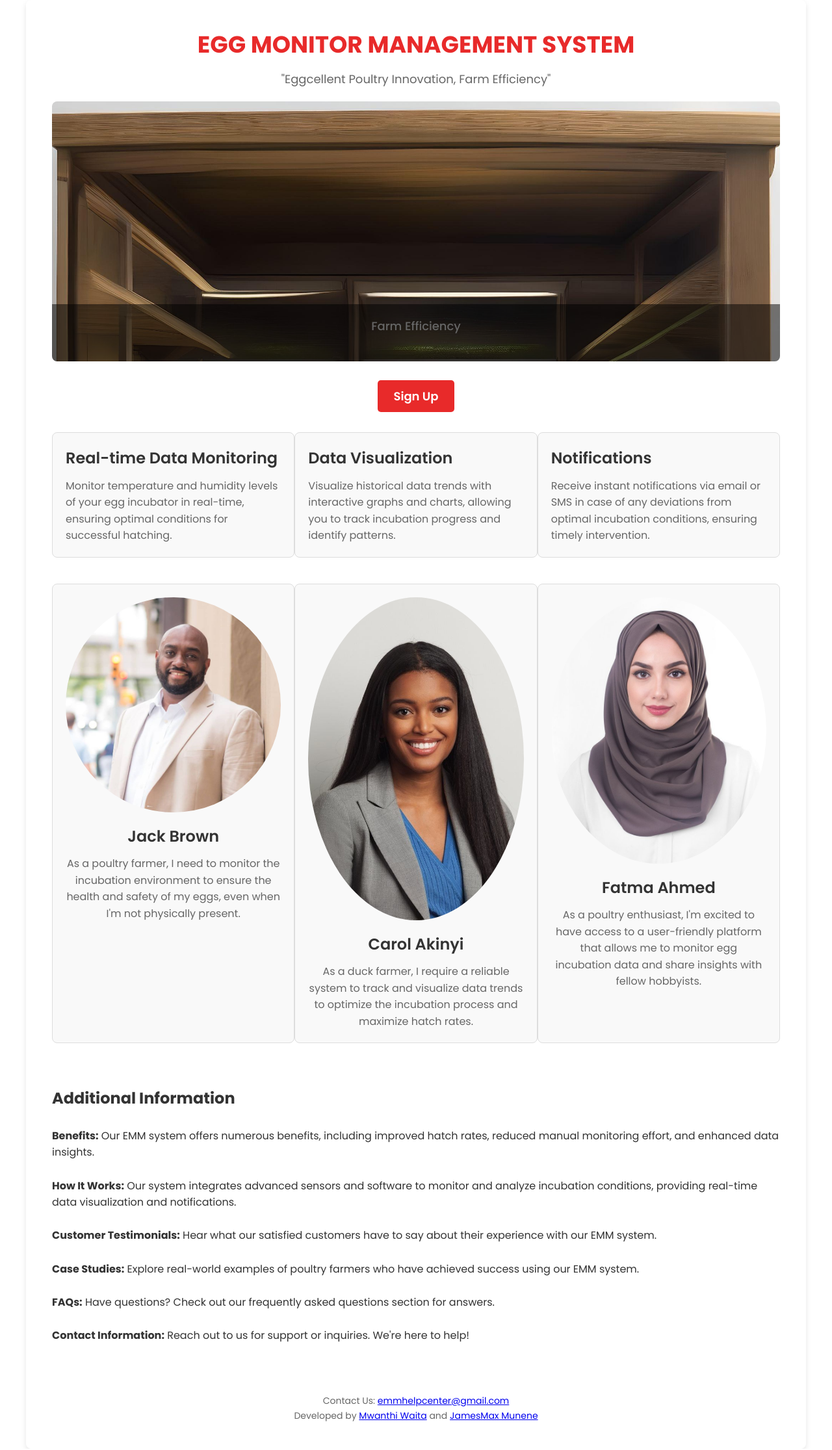
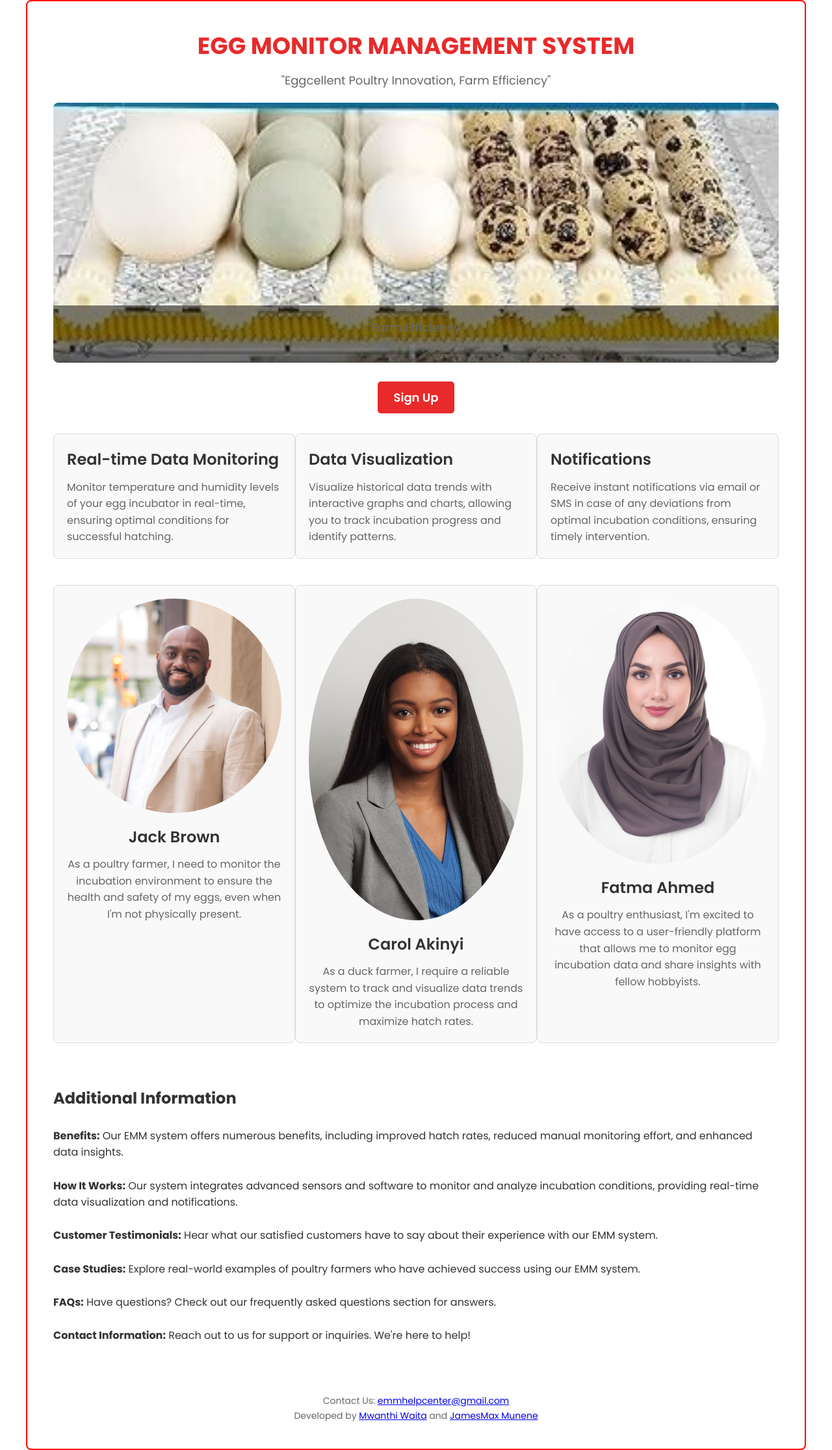
Before and after one commit to JamesMaxx/Egg-Monitor-Master, a Flask app: template templates/landing.html in a window 1280 px wide. Shown: the whole page at 65% size. Run offline with Flask 3, Linux system fonts and the light colour scheme; the template is opened without the code that fills it, so the values that code supplies are empty; a user stored in the database is signed in.

Commit message:
Added red border in the langing page.

```diff
--- a/templates/landing.html
+++ b/templates/landing.html
@@ -33,6 +33,7 @@
             padding: 40px;
             border-radius: 8px;
             box-shadow: 0 4px 8px rgba(0, 0, 0, 0.1);
+            border: 2px solid red; /* Added red border */
         }
 
         .header {
```
Also changed, not shown: static/13.jpg (added), static/2.jpg (deleted), static/chicken1.jpg, static/chicken2.jpg, static/chicken3.jpg, 1 other file.
